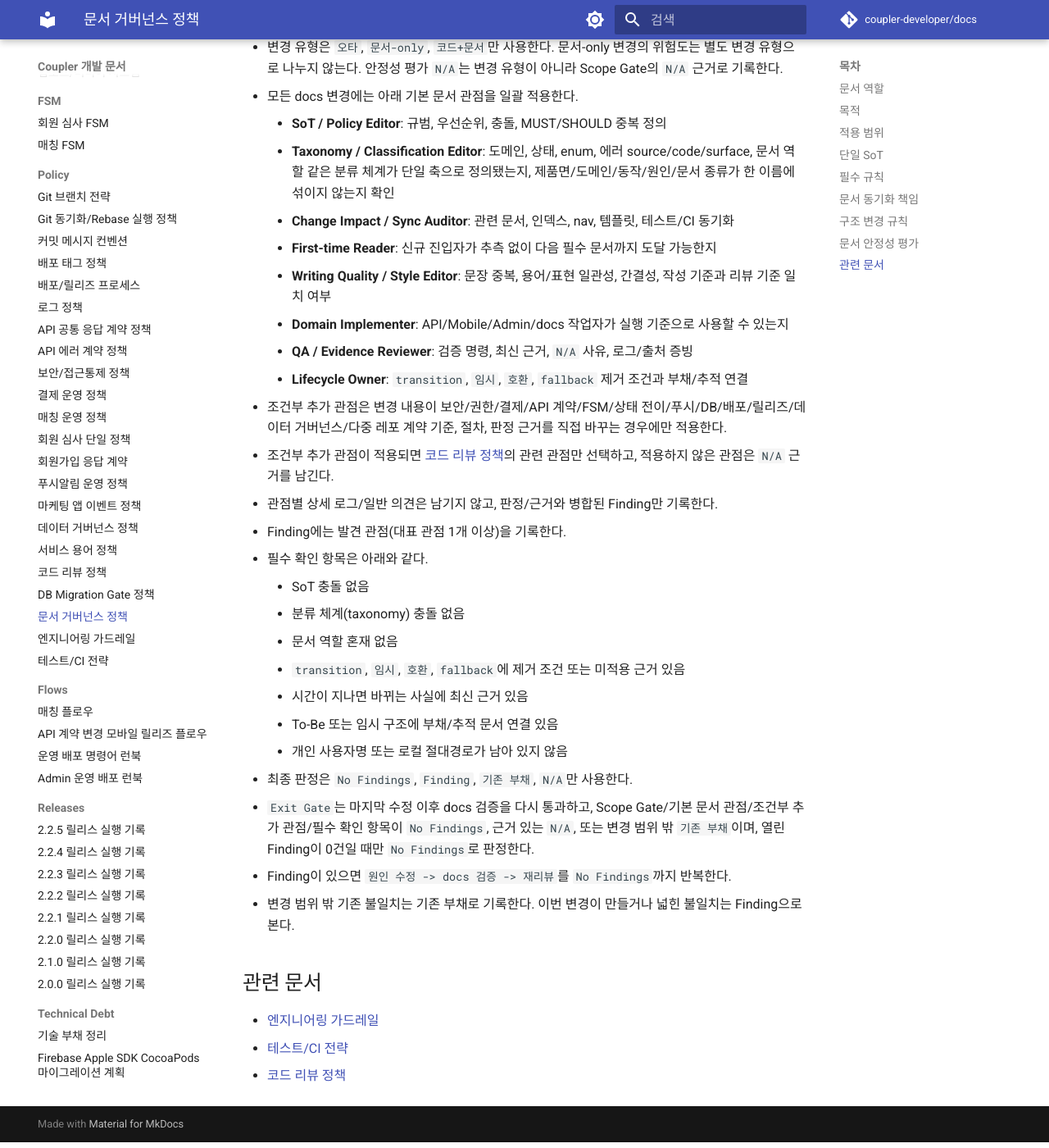
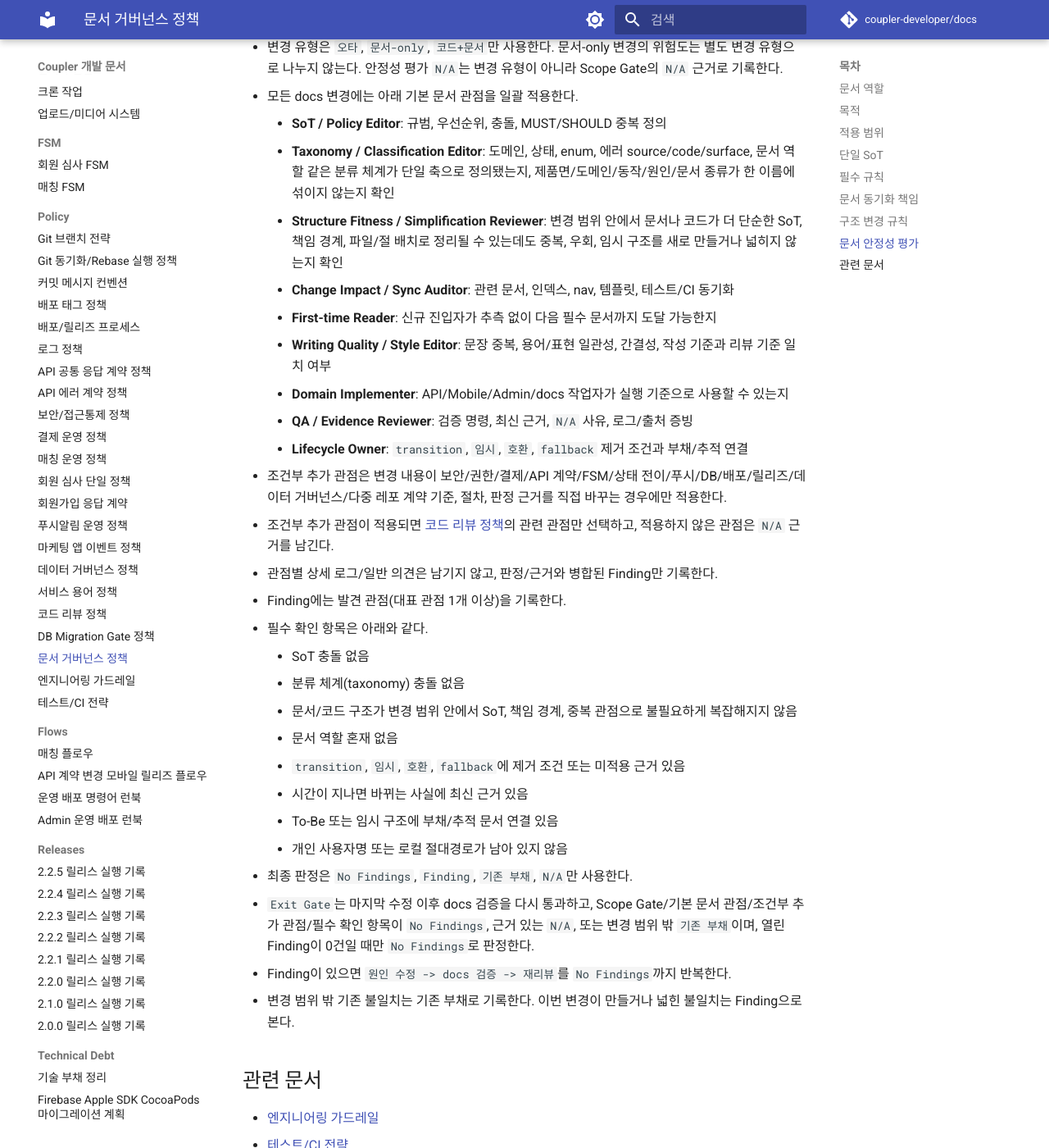
Before and after one commit to coupler-developer/docs, an MkDocs documentation site: the page built from content/policy/document-governance-policy.md, in a window 1280 px wide and 1400 px high, scrolled down 3025 px. Shown: the whole window at 82% size. Built offline with MkDocs 1.6.1 and Material for MkDocs 9.7.7, drawn with Linux system fonts in a browser that asks for light colours; comment, search, counter and statistics services are not loaded.

Commit message:
docs: 구조 단순화 리뷰 기준 추가
Changes:
- 문서 안정성 평가 기본 관점에 Structure Fitness 항목 추가
- 코드 리뷰 체크포인트에 구조 단순화 점검 기준 추가

Tests:
- yarn validate:docs 통과

```diff
--- a/content/policy/document-governance-policy.md
+++ b/content/policy/document-governance-policy.md
@@ -79,6 +79,7 @@
 - 모든 docs 변경에는 아래 기본 문서 관점을 일괄 적용한다.
     - **SoT / Policy Editor**: 규범, 우선순위, 충돌, MUST/SHOULD 중복 정의
     - **Taxonomy / Classification Editor**: 도메인, 상태, enum, 에러 source/code/surface, 문서 역할 같은 분류 체계가 단일 축으로 정의됐는지, 제품면/도메인/동작/원인/문서 종류가 한 이름에 섞이지 않는지 확인
+    - **Structure Fitness / Simplification Reviewer**: 변경 범위 안에서 문서나 코드가 더 단순한 SoT, 책임 경계, 파일/절 배치로 정리될 수 있는데도 중복, 우회, 임시 구조를 새로 만들거나 넓히지 않는지 확인
     - **Change Impact / Sync Auditor**: 관련 문서, 인덱스, nav, 템플릿, 테스트/CI 동기화
     - **First-time Reader**: 신규 진입자가 추측 없이 다음 필수 문서까지 도달 가능한지
     - **Writing Quality / Style Editor**: 문장 중복, 용어/표현 일관성, 간결성, 작성 기준과 리뷰 기준 일치 여부
@@ -92,6 +93,7 @@
 - 필수 확인 항목은 아래와 같다.
     - SoT 충돌 없음
     - 분류 체계(taxonomy) 충돌 없음
+    - 문서/코드 구조가 변경 범위 안에서 SoT, 책임 경계, 중복 관점으로 불필요하게 복잡해지지 않음
     - 문서 역할 혼재 없음
     - `transition`, `임시`, `호환`, `fallback`에 제거 조건 또는 미적용 근거 있음
     - 시간이 지나면 바뀌는 사실에 최신 근거 있음
```
Also changed, not shown: content/policy/code-review-policy.md (+2 -0 lines), content/templates/docs-stability-review-template.md (+2 -0 lines).
